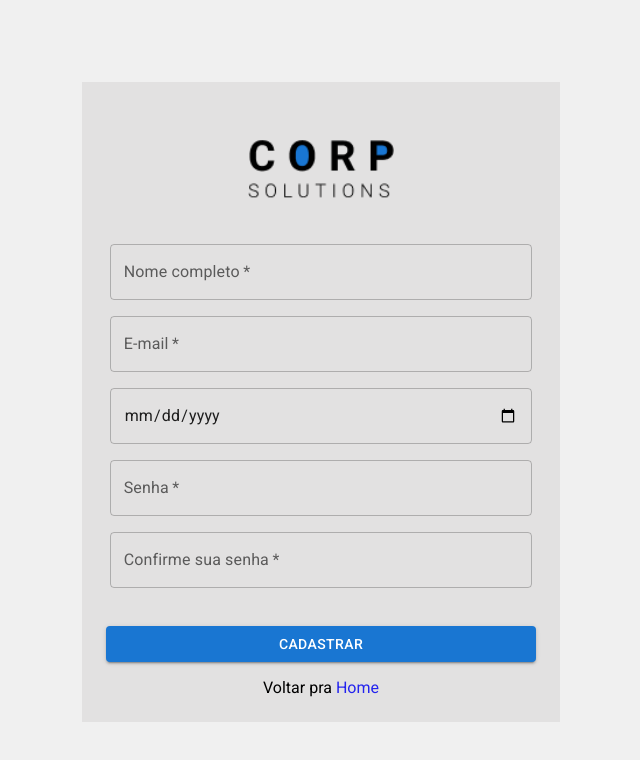
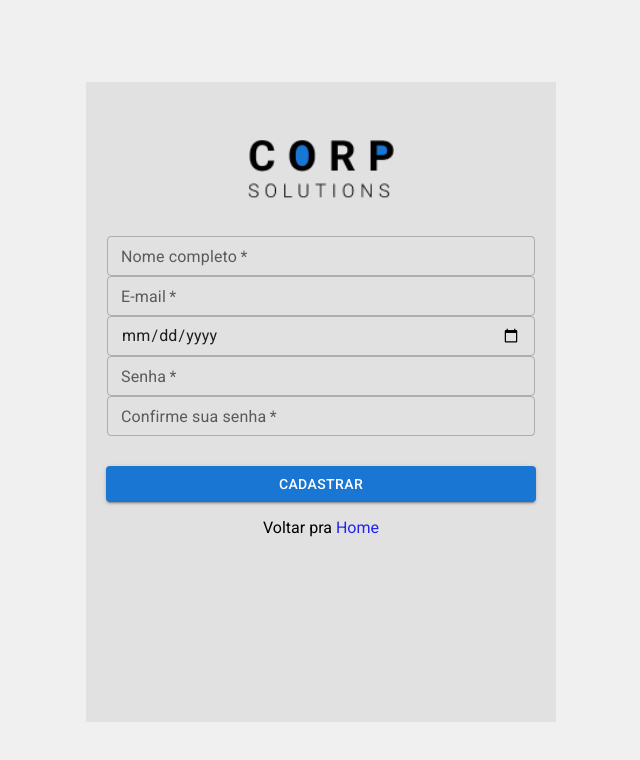
Before and after one commit to anjosdelacerda/corp-solutions, a React (Vite) app: page /register in a window 1280 px wide. Shown: the top 760 px of the page, without its empty margins (319-959 px from the left). Built offline with nearby package versions, Linux system fonts and the light colour scheme.

Commit message:
att styles details

```diff
--- a/src/layout/inputLogin/InputLogin.tsx
+++ b/src/layout/inputLogin/InputLogin.tsx
@@ -15,8 +15,7 @@ export default function InputLogin(props: LabelInput) {
   };
 
   return (
-    <Box component="form" width={"428px"} noValidate autoComplete="off">
-      <div>
+    <Box component="form" noValidate autoComplete="off">
       <TextField
         required
         id="outlined-required"
@@ -25,9 +24,8 @@ export default function InputLogin(props: LabelInput) {
         value={value}
         onChange={handleChange}
         size="small"
-          fullWidth
+        sx={{ width: "428px" }}
       />
-      </div>
     </Box>
   );
 }
--- a/src/layout/inputRegister/inputRegister.tsx
+++ b/src/layout/inputRegister/inputRegister.tsx
@@ -1,26 +1,18 @@
-import Box from '@mui/material/Box';
-import TextField from '@mui/material/TextField';
+import Box from "@mui/material/Box";
+import TextField from "@mui/material/TextField";
 
 type LabelInput = {
-    label: string
-    type: string
-    name?: string
-    register?: any
-}
+  label: string;
+  type: string;
+  name?: string;
+  register?: any;
+};
 
 export default function InputRegister(props: LabelInput) {
   const { label, type, name, register } = props;
 
   return (
-        <Box
-            component="form"
-            sx={{
-                '& .MuiTextField-root': { m: 1, width: '47ch' },
-            }}
-            noValidate
-            autoComplete="off"
-        >
-            <div>
+    <Box component="form" noValidate autoComplete="off">
       <TextField
         required
         id="outlined-required"
@@ -28,9 +20,9 @@ export default function InputRegister(props: LabelInput) {
         type={type}
         name={name}
         {...register(name)}
+        size="small"
+        sx={{ width: "428px" }}
       />
-
-            </div>
     </Box>
   );
 }
```
Lines whose indentation alone changed are shown as unchanged.
